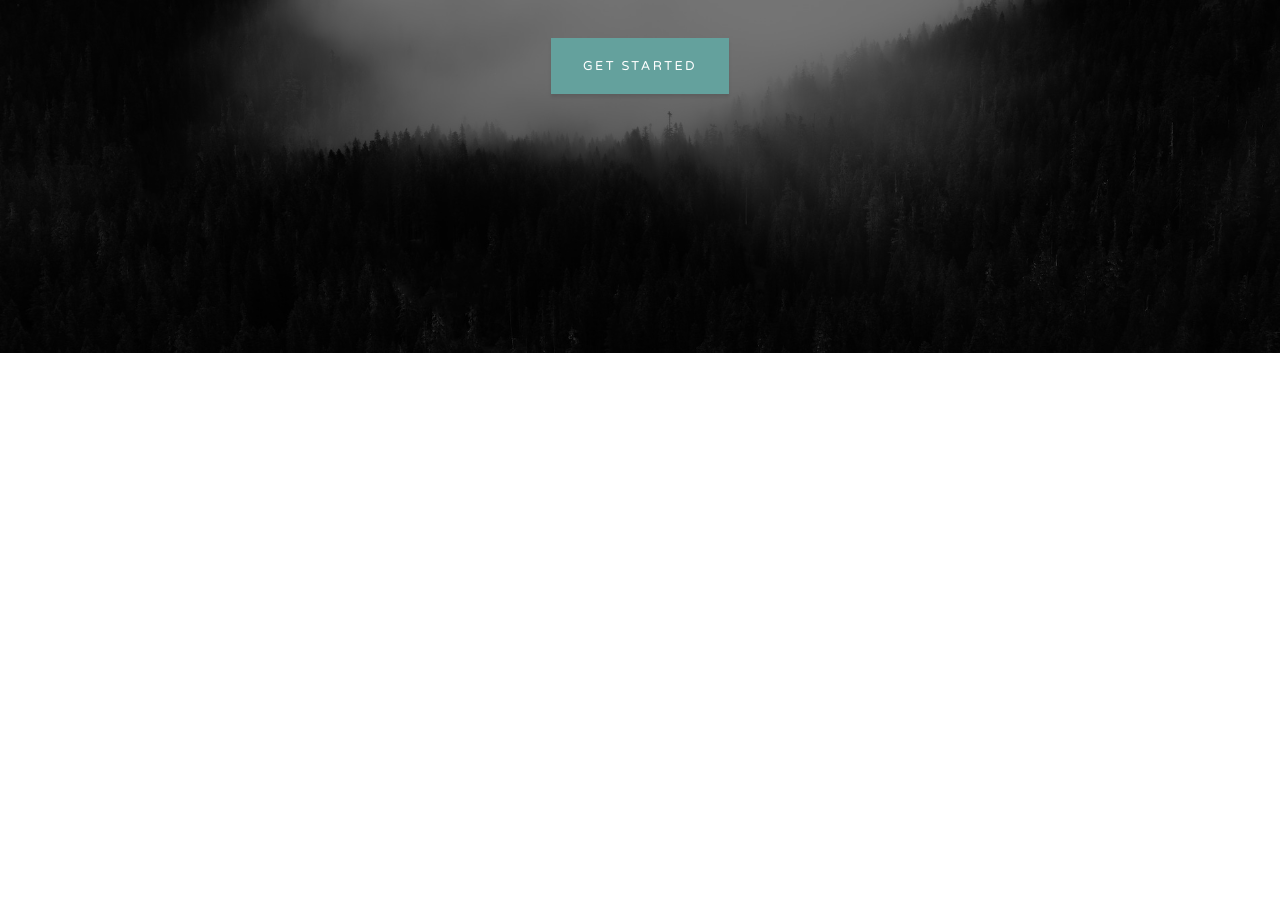
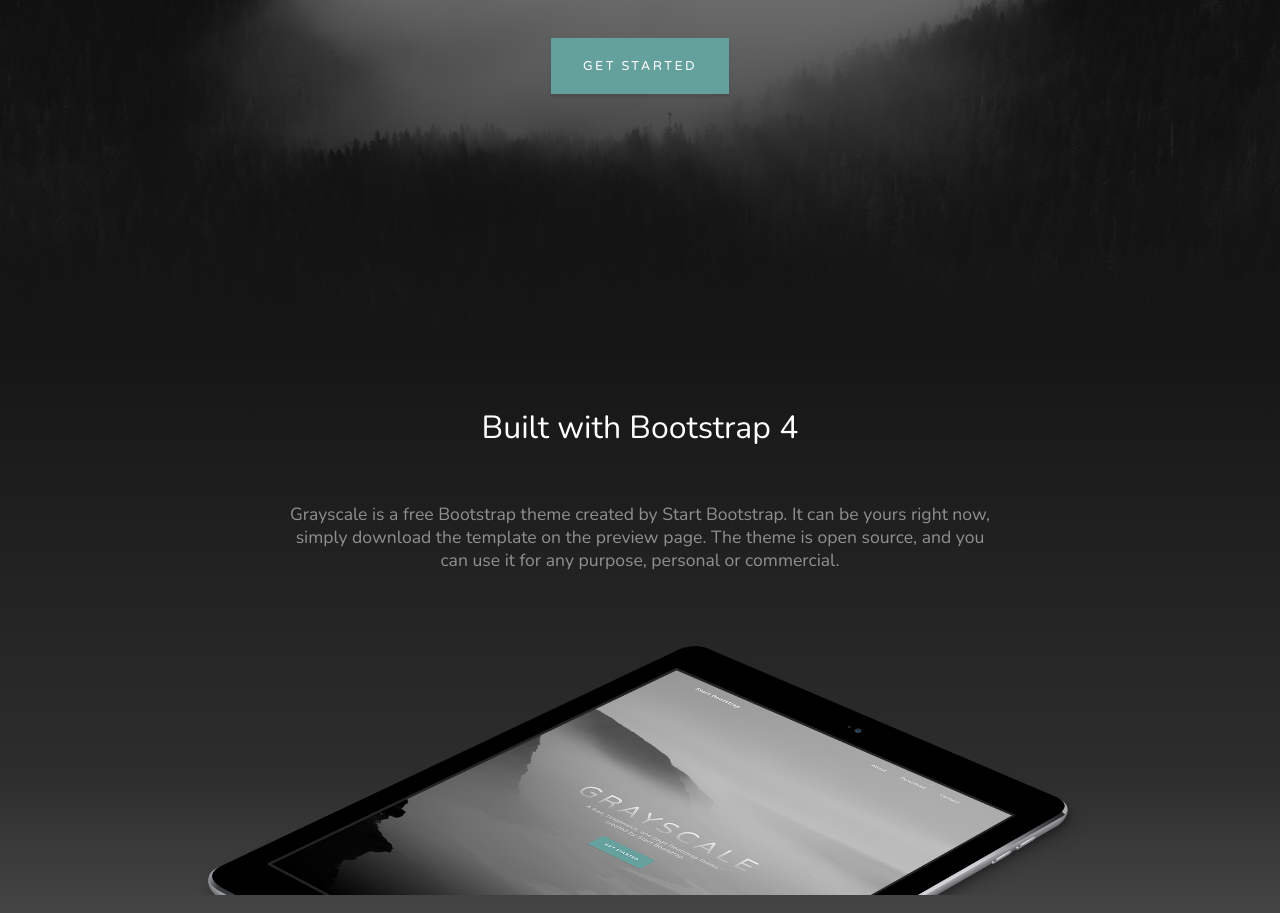
Before and after one commit to mflobo/heroway-grayscale-challenge, a plain HTML site: page index.html in a window 1280 px wide. Shown: the part 447-1360 px from the top of the page. Before the commit the page ends 800 px from the top, so only its background shows below. Drawn offline with nearby package versions, Linux system fonts and the light colour scheme.

Commit message:
Fix first section background gradient and position, add second section

```diff
--- a/css/index.css
+++ b/css/index.css
@@ -2,6 +2,7 @@
 @import url('https://fonts.googleapis.com/css?family=Varela+Round');
 
 @import 'nav-header.css';
+@import 'info.css';
 
 * {
     box-sizing: border-box;
@@ -11,3 +12,9 @@ html, body {
     padding: 0;
     font: 16px 'Nunito', sans-serif;
 }
+
+.full-page {
+    display: flex;
+    flex-direction: column;
+    width: 100%;
+}
--- /dev/null
+++ b/css/info.css
@@ -0,0 +1,35 @@
+.info {
+    display: flex;
+    flex-direction: column;
+    height: 35em;
+    width: 100%;
+    background: linear-gradient(to bottom,#161616 0,rgba(22,22,22,.9) 75%,rgba(22,22,22,.8) 100%);
+}
+
+.info-txt {
+    display: flex;
+    flex-direction: column;
+    justify-content: center;
+}
+
+.info-txt h5 {
+    text-align: center;
+    font-size: 2em;
+    font-weight: 500;
+    color: white;
+}
+
+.info-txt p {
+    text-align: center;
+    font-size: 1.1em;
+    color: rgba(255,255,255,.5);
+    width: 55%;
+    margin: auto;
+    line-height: 1.3em;
+}
+
+.info img {
+    width: 70%;
+    align-self: center;
+    margin-top: 5.5%;
+}
--- a/css/nav-header.css
+++ b/css/nav-header.css
@@ -1,12 +1,14 @@
 .nav-header {
     display: flex;
     flex-direction: column;
-    background-image: linear-gradient( rgba(0, 0, 0, 0.5), rgba(0, 0, 0, 0.5) ), url('/img/bg-masthead.jpg');
+    background-image: linear-gradient(to bottom,rgba(22,22,22,.3) 0,rgba(22,22,22,.7) 75%,#161616 100%), url('/img/bg-masthead.jpg');
     background-size: 100vh, 100vw;
     height: 100vh;
-    width: 100vw;
+    width: 100%;
     position: relative;
     justify-content: center;
+    background-position: center;
+    background-size: cover;
 }
 
 .nav {
@@ -14,7 +16,7 @@
     flex-direction: row;
     height: 30%;
     width: 100%;
-    position: fixed;
+    position: absolute;
     top: 0;
 }
 
--- a/index.html
+++ b/index.html
@@ -8,6 +8,7 @@
     <link rel="stylesheet" href="css/index.css">
 </head>
 <body>
+    <div class="full-page">
         <section class=nav-header>
             <nav class="nav">
                 <p>
@@ -34,5 +35,16 @@
                 </button>
             </header>
         </section>
+
+        <section class="info">
+            <div class="info-txt">
+                <h5>Built with Bootstrap 4</h5>
+                <p>
+                    Grayscale is a free Bootstrap theme created by Start Bootstrap. It can be yours right now, simply download the template on the preview page. The theme is open source, and you can use it for any purpose, personal or commercial.
+                </p>
+            </div>
+            <img src="/img/ipad.png" alt="iPad displaying this page on its screen">
+        </section>
+    </div>
 </body>
 </html>
```
Lines whose indentation alone changed are shown as unchanged.
